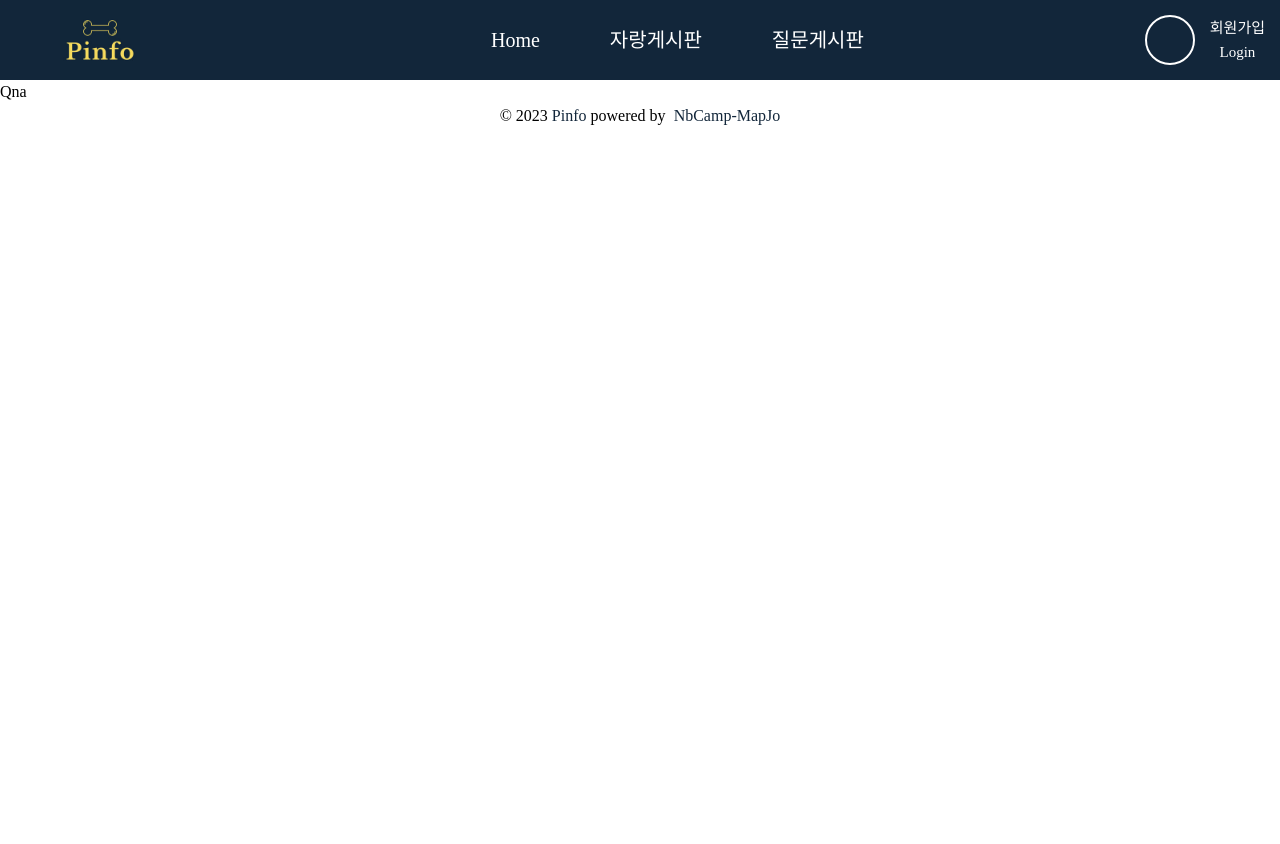
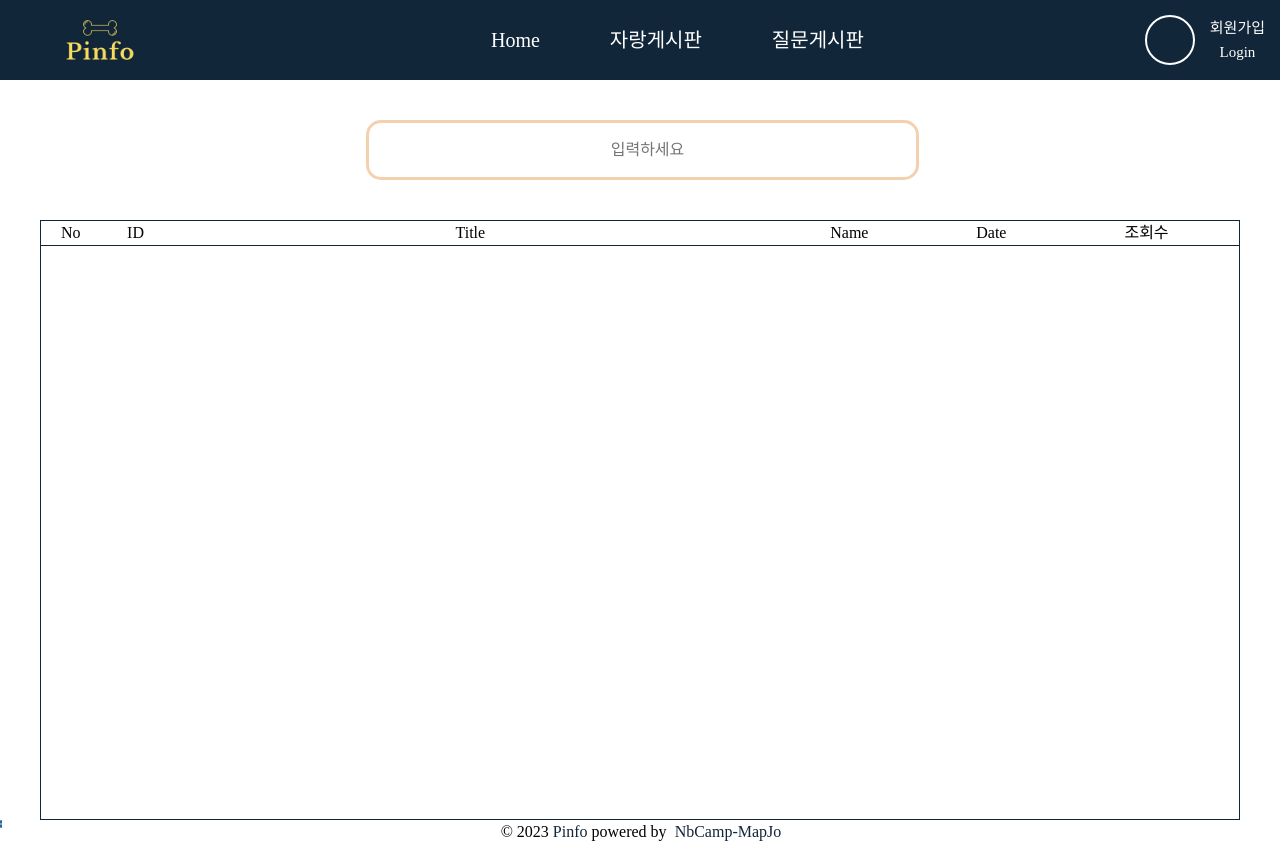
Before and after one commit to DHyeonJ/React_NewsFeed, a React (Create React App) app: page /qna in a window 1280 px wide. Before the commit the page ends 800 px from the top, so only its background shows below. Built offline with nearby package versions, Linux system fonts and the light colour scheme.

Commit message:
feat : 질문게시판 구조 초기설정, 페이지네이션 초기 설정

```diff
--- /dev/null
+++ b/src/components/Board/Pagination/Pagination.jsx
@@ -0,0 +1,65 @@
+import React from 'react';
+import styled from 'styled-components';
+
+const PageUl = styled.ul`
+  float: left;
+  list-style: none;
+  text-align: center;
+  border-radius: 3px;
+  color: white;
+  padding: 1px;
+  border-top: 3px solid #186ead;
+  border-bottom: 3px solid #186ead;
+  background-color: rgba(0, 0, 0, 0.4);
+`;
+
+const PageLi = styled.li`
+  display: inline-block;
+  font-size: 17px;
+  font-weight: 600;
+  padding: 5px;
+  border-radius: 5px;
+  width: 25px;
+  &:hover {
+    cursor: pointer;
+    color: white;
+    background-color: #263a6c;
+  }
+  &:focus::after {
+    color: white;
+    background-color: #263a6c;
+  }
+`;
+
+const PageSpan = styled.span`
+  &:hover::after,
+  &:focus::after {
+    border-radius: 100%;
+    color: white;
+    background-color: #263a6c;
+  }
+`;
+
+const Pagination = ({ postsPerPage, totalPosts, paginate }) => {
+  const pageNumbers = [];
+  for (let i = 1; i <= Math.ceil(totalPosts / postsPerPage); i++) {
+    pageNumbers.push(i);
+  }
+  return (
+    <div>
+      <nav>
+        <PageUl className="pagination">
+          {pageNumbers.map(number => (
+            <PageLi key={number} className="page-item">
+              <PageSpan onClick={() => paginate(number)} className="page-link">
+                {number}
+              </PageSpan>
+            </PageLi>
+          ))}
+        </PageUl>
+      </nav>
+    </div>
+  );
+};
+
+export default Pagination;
--- a/src/components/Board/QnA/Qna.jsx
+++ b/src/components/Board/QnA/Qna.jsx
@@ -1,15 +1,133 @@
-import React from 'react';
+import React, { useState, useEffect } from 'react';
 import Header from '../../Main/Header/Header';
 import Footer from '../../Main/Footer/Footer';
+import { styled } from 'styled-components';
+import Pagination from '../Pagination/Pagination';
 
 function Qna() {
+  const [contentInfo, setContentInfo] = useState([
+    {
+      userId: 1,
+      id: 1,
+      title: 'sunt aut facere repellat provident occaecati excepturi optio reprehenderit',
+      body: 'quia et suscipit\nsuscipit recusandae consequuntur expedita et cum\nreprehenderit molestiae ut ut quas totam\nnostrum rerum est autem sunt rem eveniet architecto'
+    },
+    {
+      userId: 1,
+      id: 2,
+      title: 'qui est esse',
+      body: 'est rerum tempore vitae\nsequi sint nihil reprehenderit dolor beatae ea dolores neque\nfugiat blanditiis voluptate porro vel nihil molestiae ut reiciendis\nqui aperiam non debitis possimus qui neque nisi nulla'
+    },
+    {
+      userId: 1,
+      id: 3,
+      title: 'ea molestias quasi exercitationem repellat qui ipsa sit aut',
+      body: 'et iusto sed quo iure\nvoluptatem occaecati omnis eligendi aut ad\nvoluptatem doloribus vel accusantium quis pariatur\nmolestiae porro eius odio et labore et velit aut'
+    },
+    {
+      userId: 1,
+      id: 4,
+      title: 'eum et est occaecati',
+      body: 'ullam et saepe reiciendis voluptatem adipisci\nsit amet autem assumenda provident rerum culpa\nquis hic commodi nesciunt rem tenetur doloremque ipsam iure\nquis sunt voluptatem rerum illo velit'
+    },
+    {
+      userId: 1,
+      id: 5,
+      title: 'nesciunt quas odio',
+      body: 'repudiandae veniam quaerat sunt sed\nalias aut fugiat sit autem sed est\nvoluptatem omnis possimus esse voluptatibus quis\nest aut tenetur dolor neque'
+    }
+  ]);
+  const [page, setPage] = useState(1); // 페이지
+  const limit = 10; // posts가 보일 최대한의 갯수
+  const offset = (page - 1) * limit;
+
+  const postsData = posts => {
+    if (posts) {
+      let result = posts.slice(offset, offset + limit);
+      return result;
+    }
+  };
+
   return (
     <>
       <Header />
-      <div>Qna</div>
+      <QSearch>
+        <QInput type="text" placeholder="입력하세요"></QInput>
+      </QSearch>
+      <BoardArea>
+        <Table>
+          <colgroup>
+            <col width="5%" />
+            <col width="*" />
+            <col width="50%" />
+            <col width="*" />
+            <col width="*" />
+            <col width="*" />
+            <col width="*" />
+          </colgroup>
+          <thead>
+            <InfoArea>
+              <th>No</th>
+              <th>ID</th>
+              <th>Title</th>
+              <th>Name</th>
+              <th>Date</th>
+              <th>조회수</th>
+            </InfoArea>
+          </thead>
+          <tbody style={{ border: '1px solid #12263a' }}>
+            <Posts info={postsData(contentInfo)} />
+          </tbody>
+        </Table>
+      </BoardArea>
+      <div>
+        <Pagination limit={limit} page={page} totalPosts={contentInfo.length} setPage={setPage} />
+      </div>
       <Footer />
     </>
   );
 }
 
 export default Qna;
+
+const QSearch = styled.div`
+  width: 100%;
+  display: flex;
+  justify-content: center;
+`;
+
+const QInput = styled.input`
+  width: 553px;
+  height: 60px;
+  border: 3px solid #f4d1ae;
+  border-radius: 15px;
+  margin-top: 40px;
+  margin-left: 5px;
+  padding-left: 10px;
+  text-align: center;
+`;
+
+const BoardArea = styled.div`
+  margin-top: 40px;
+  display: flex;
+  justify-content: center;
+  width: 100%;
+`;
+
+const Table = styled.table`
+  border: 1px solid #12263a;
+  text-align: center;
+  width: 1200px;
+  height: 600px;
+`;
+const InfoArea = styled.tr`
+  text-align: center;
+  border: 1px solid #12263a;
+`;
+
+const ReactPagination = styled(Pagination).attrs`
+  border: 1px solid #12263a;
+  width: 100px;
+  height: 100px;
+`;
+const Posts = styled.div``;
--- a/src/components/Main/Header/Header.jsx
+++ b/src/components/Main/Header/Header.jsx
@@ -16,7 +16,7 @@ function Header() {
   const logoutHandler = async () => {
     await signOut(auth);
     dispatch(logoutUser());
-  }
+  };
 
   return (
     <HeaderBG>
```
Also changed, not shown: src/components/Board/Pagination/Posts.jsx (added, +21 -0 lines).
